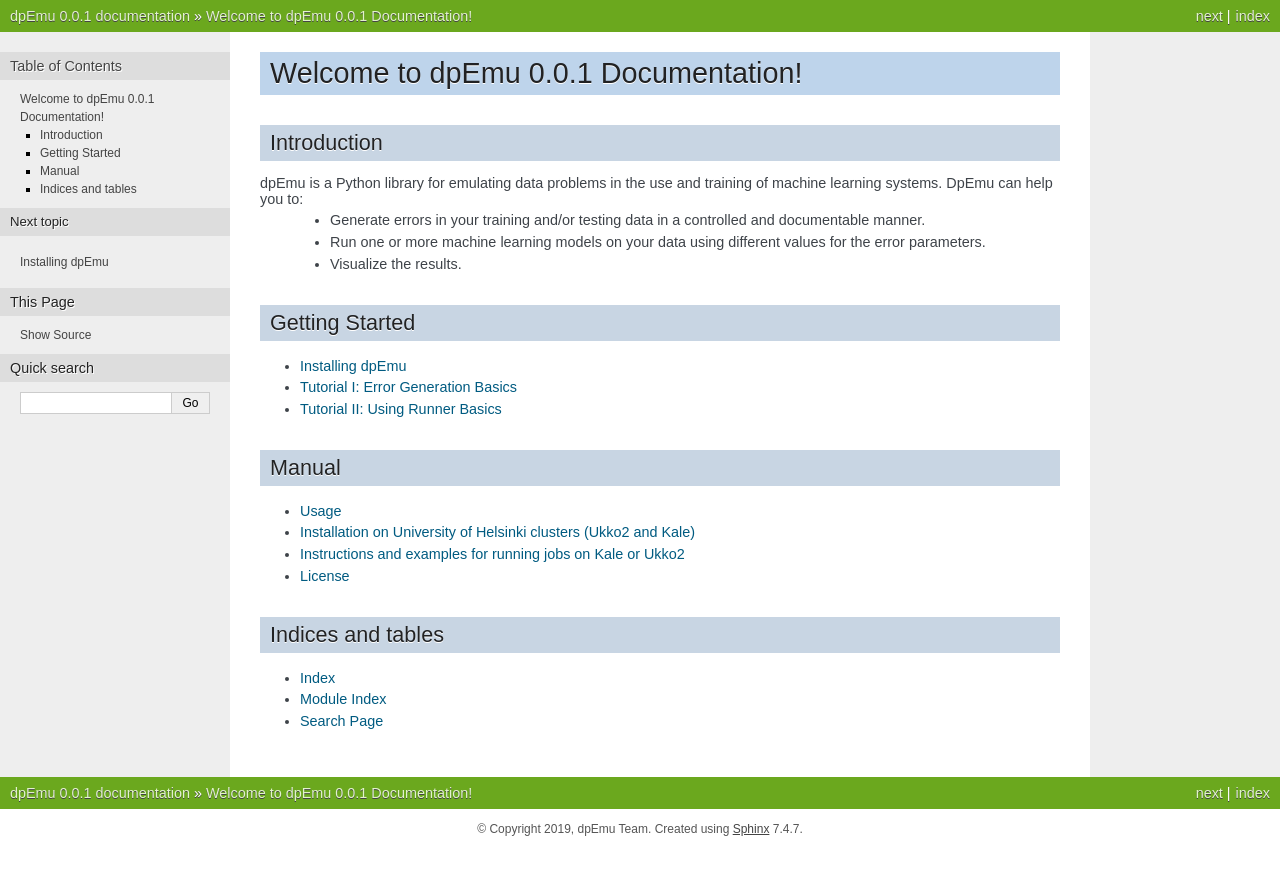
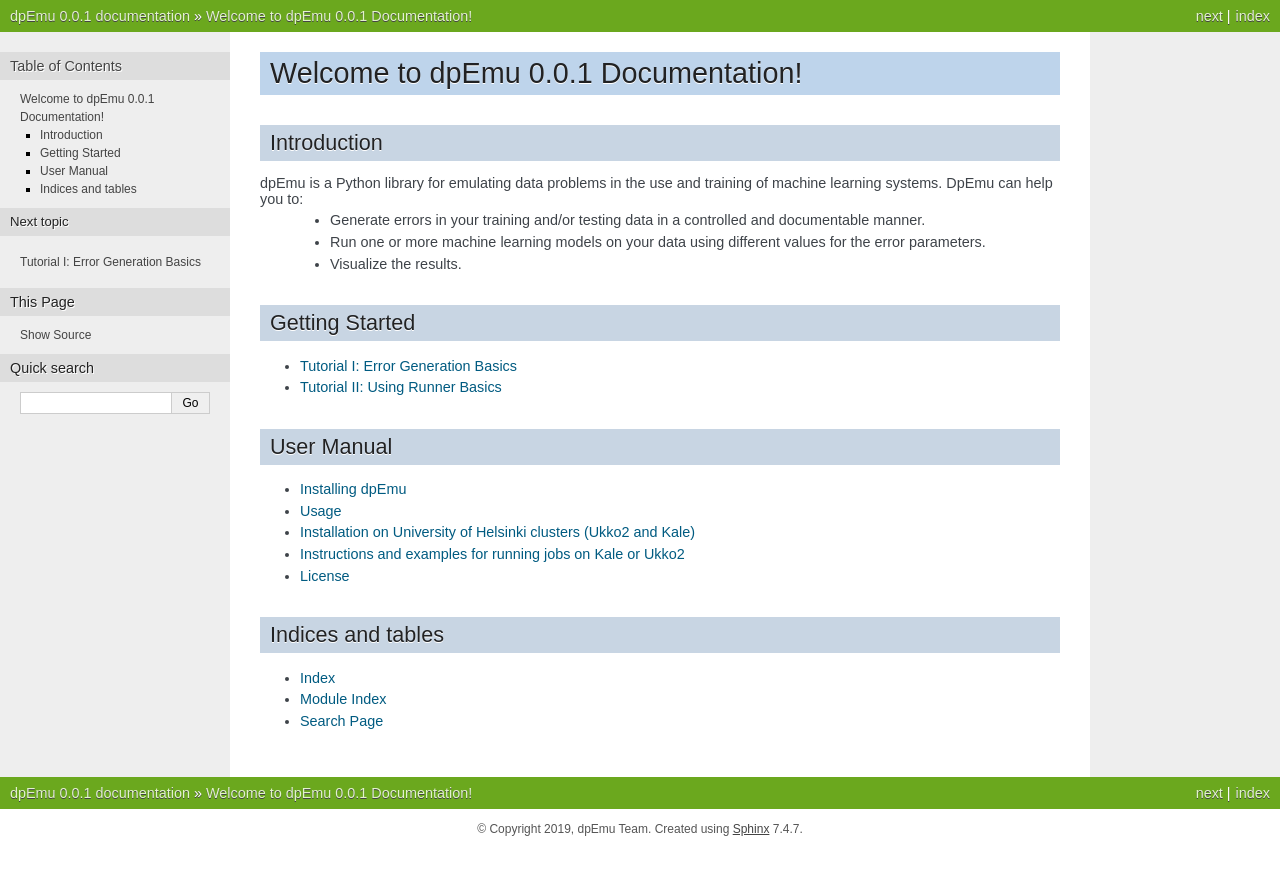
Before and after one commit to dpEmu/dpEmu, a Sphinx documentation site: the page built from docs/index.rst, in a window 1280 px wide. Shown: the top 875 px of the page. Built offline with Sphinx 7.4.7, drawn with Linux system fonts in a browser that asks for light colours.

Commit message:
Change pointer to manual

```diff
--- a/docs/index.rst
+++ b/docs/index.rst
@@ -19,17 +19,17 @@
 .. toctree::
     :maxdepth: 1
 
-    installation
     tutorials/Error_Generation_Basics
     tutorials/Using_Runner_Basics
 
 
-Manual
-^^^^^^
+User Manual
+^^^^^^^^^^^
 
 .. toctree::
     :maxdepth: 1
 
+    installation
     usage
     cluster_installation
     cluster_instructions_examples
```
Also changed, not shown: README.md (+1 -1 lines).
